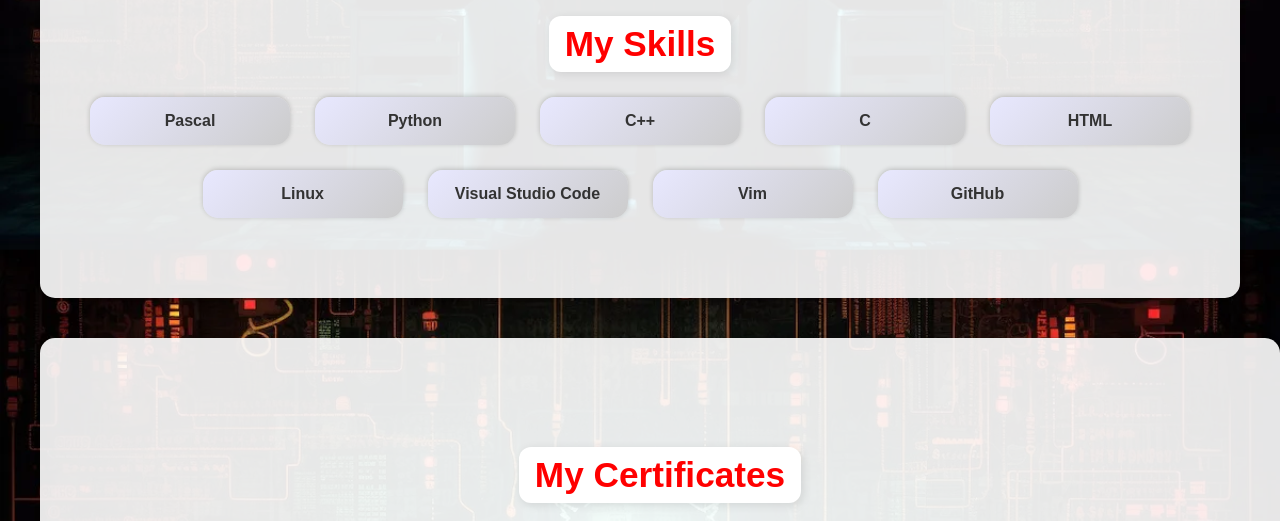
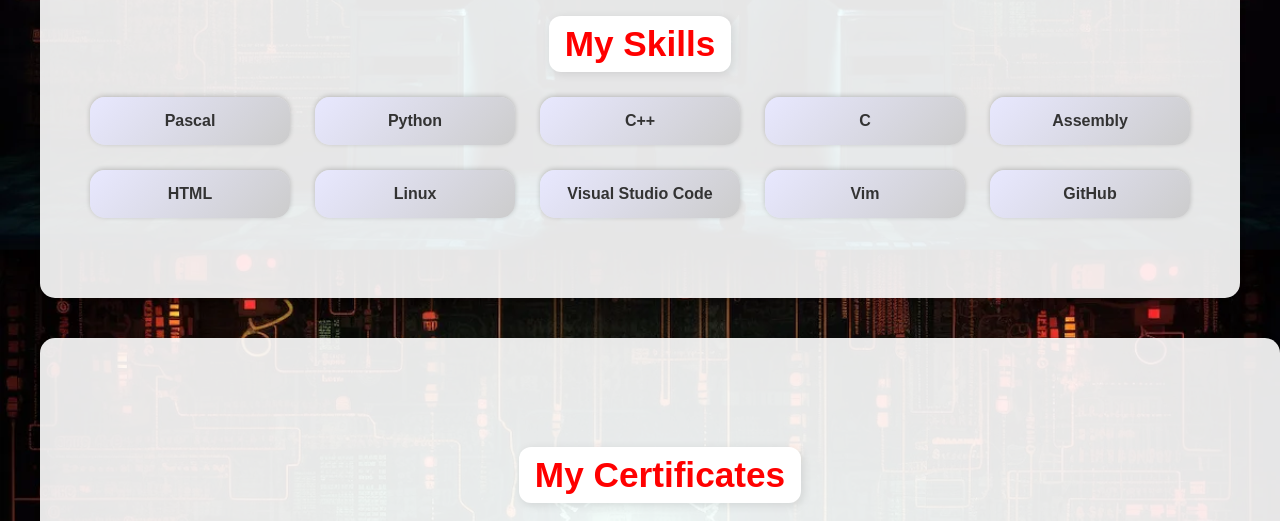
Before and after one commit to Antonio-RF/Antonio-RF.github.io, a plain HTML site: page index.html in a window 1280 px wide. Shown: the part 1457-1978 px from the top of the page. Drawn offline with Linux system fonts and the light colour scheme.

Commit message:
Added Assembly Skill

```diff
--- a/index.html
+++ b/index.html
@@ -149,6 +149,7 @@
                 <li>Python</li>
                 <li>C++</li>
                 <li>C</li>
+                <li>Assembly</li>
                 <li>HTML</li>
                 <li>Linux</li>
                 <li>Visual Studio Code</li>
```
